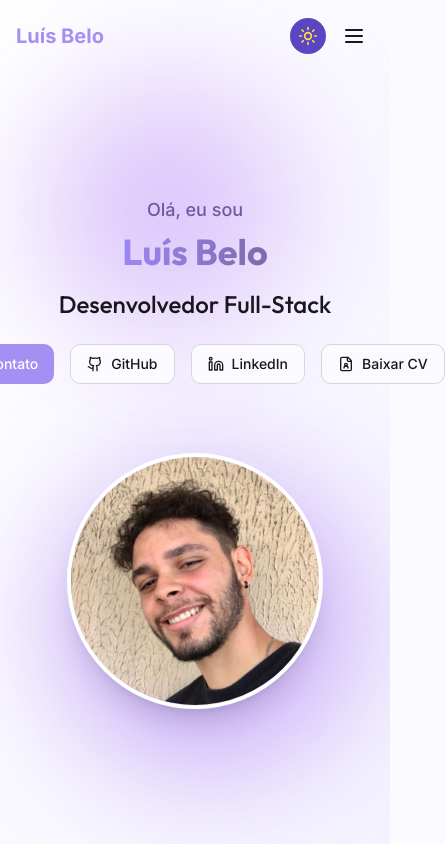
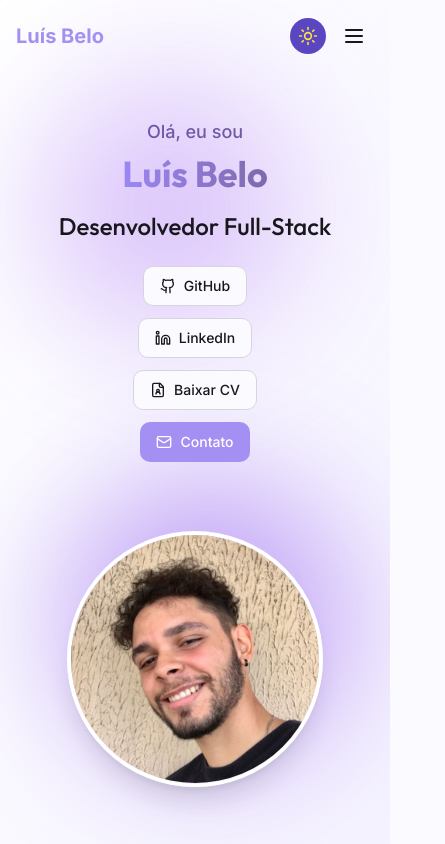
Before and after one commit to luisvictorbelo/portfolio, a Next.js app: page / in a window 390 px wide. Shown: the top 844 px of the page, 445 px wide, since content can reach past the window. Built offline with nearby package versions, Linux system fonts and the light colour scheme.

Commit message:
alteração classes css para melhor responsividade

```diff
--- a/components/Hero.tsx
+++ b/components/Hero.tsx
@@ -22,13 +22,7 @@ const Hero = () => {
                     <h2 className="text-2xl md:text-3xl font-medium mb-6 text-foreground animate-fade-in" style={{ animationDelay: "0.3s" }}>
                         Desenvolvedor Full-Stack
                     </h2>
-                    <div className="flex gap-4">
-                        <a href="#contact">
-                            <Button className="text-white">
-                                <Mail className="mr-2 h-4 w-4" />
-                                Contato
-                            </Button>
-                        </a>
+                    <div className="grid grid-cols-1 gap-3 md:grid-cols-3 lg:flex lg:gap-4">
                         <a href="https://github.com/luisvictorbelo" target="_blank">
                             <Button variant="outline">
                                 <Github className="mr-2 h-4 w-4" />
@@ -45,6 +39,12 @@ const Hero = () => {
                             <Button variant="outline">
                                 <FileUser className="mr-2 h-4 w-4" />
                                 Baixar CV
+                            </Button>
+                        </a>
+                        <a href="#contact">
+                            <Button className="text-white">
+                                <Mail className="mr-2 h-4 w-4" />
+                                Contato
                             </Button>
                         </a>
                     </div>
```
